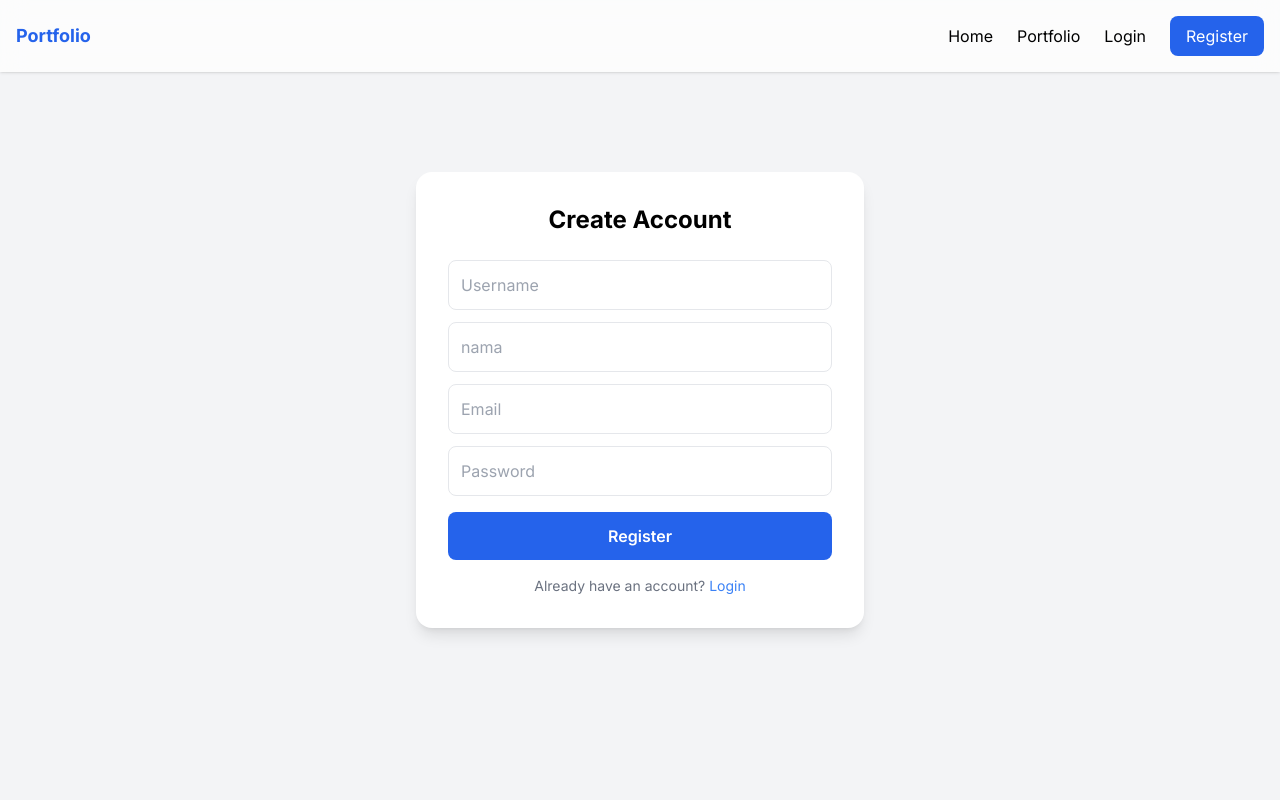
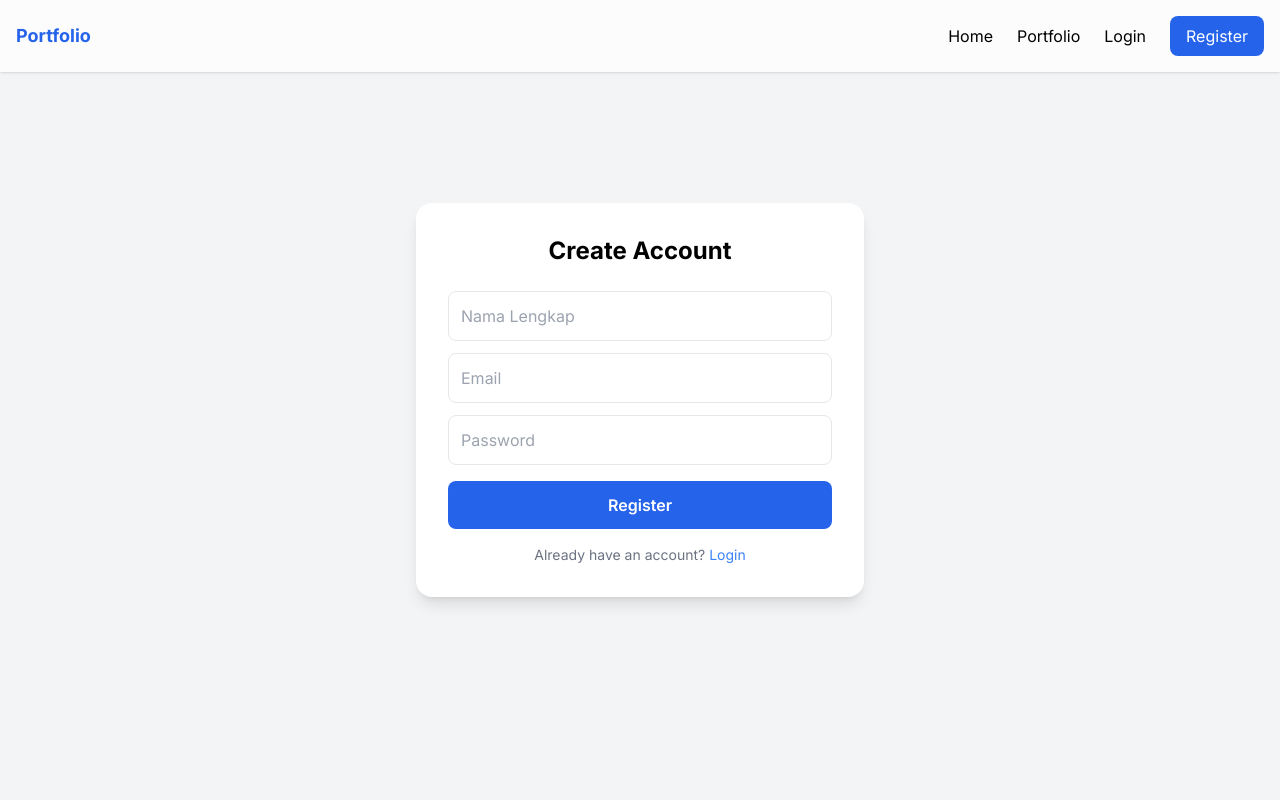
Before and after one commit to dammuri/frontend, a Next.js app: page /register in a window 1280 px wide. Shown: the top 800 px of the page. Built offline with nearby package versions, Linux system fonts and the light colour scheme; no server answers.

Commit message:
push new

```diff
--- a/app/register/page.js
+++ b/app/register/page.js
@@ -54,14 +54,7 @@ export default function Register() {
         {/* USERNAME */}
         <input
           type="text"
-          placeholder="Username"
-          className="w-full mb-3 p-3 border rounded-lg focus:ring-2 focus:ring-blue-500 outline-none"
-          onChange={(e) => setForm({ ...form, username: e.target.value })}
-        />
-    {/* name */}
-        <input
-          type="text"
-          placeholder="nama"
+          placeholder="Nama Lengkap"
           className="w-full mb-3 p-3 border rounded-lg focus:ring-2 focus:ring-blue-500 outline-none"
           onChange={(e) => setForm({ ...form, username: e.target.value })}
         />
```
